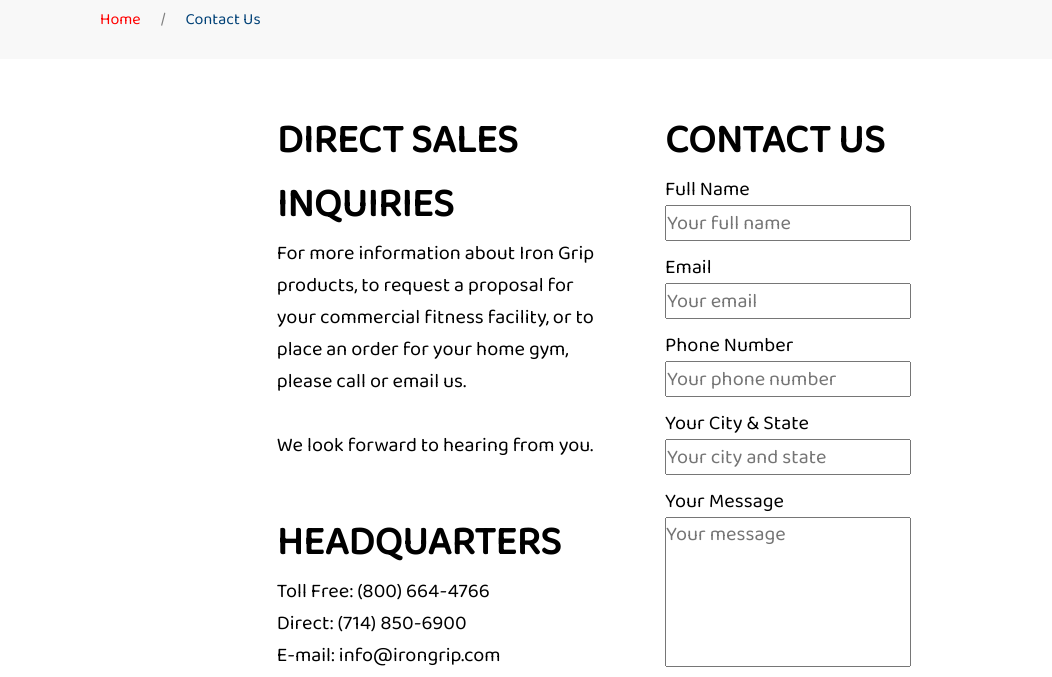
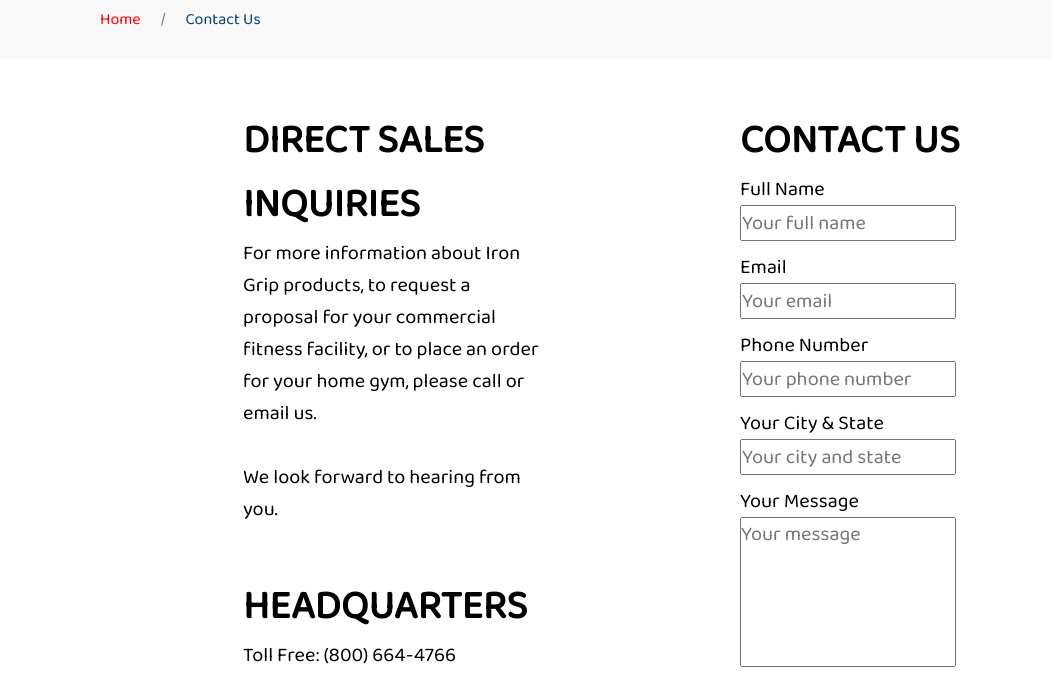
Before and after one commit to lyleyyy/gym-website.github.io, a plain HTML site: page contact.html in a window 1280 px wide. Shown: the part 101-778 px from the top of the page, without its empty margins (0-1052 px from the left). Drawn offline with nearby package versions, Linux system fonts and the light colour scheme.

Commit message:
Add files via upload

```diff
--- a/assets/style.css
+++ b/assets/style.css
@@ -757,7 +757,7 @@ footer {
   align-items: flex-end;
   text-align: left;
   margin-top: 50px;
-  margin-right: 50px;
+  margin-right: 200px;
 }
 
 .inquiry,
```
